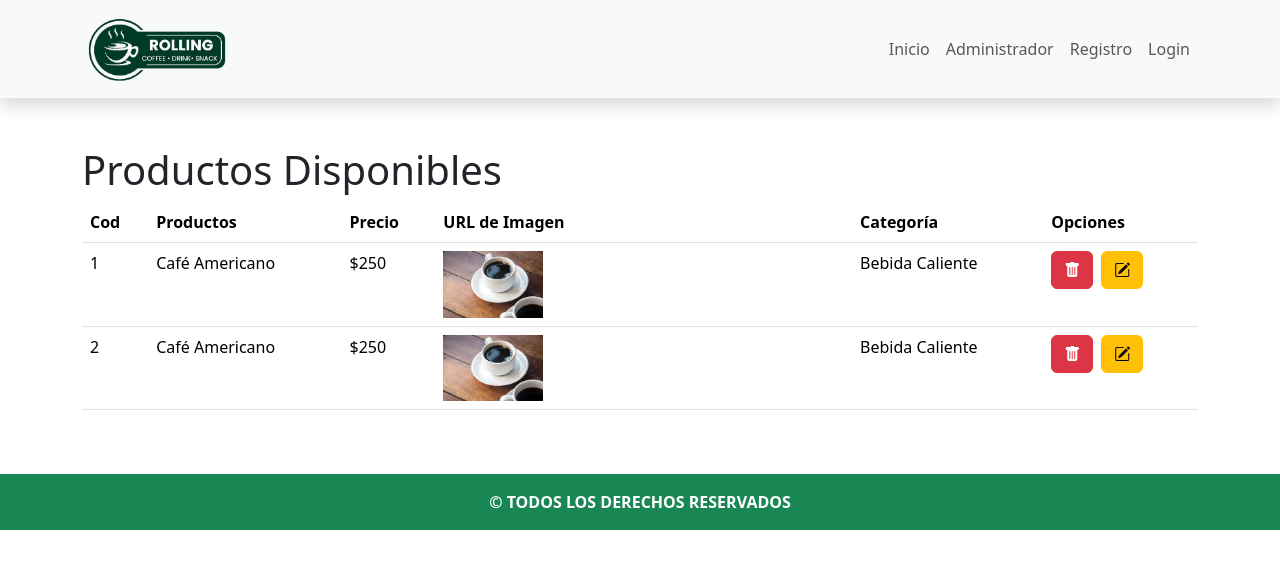
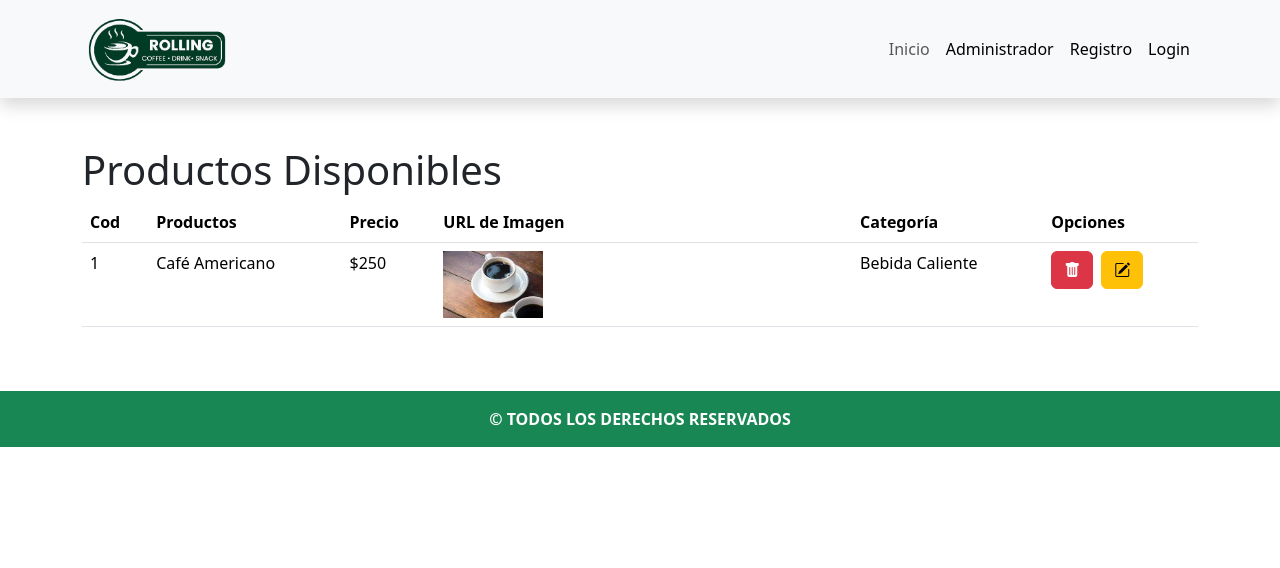
Before and after one commit to juanchyquintana/rollingCoffe, a React (Vite) app: page /administrador in a window 1280 px wide. Shown: the top 568 px of the page. Built offline with nearby package versions, Linux system fonts and the light colour scheme.

Commit message:
se agregaron las rutas al proyecto

```diff
--- a/package.json
+++ b/package.json
@@ -13,7 +13,8 @@
     "bootstrap": "^5.3.2",
     "react": "^18.2.0",
     "react-bootstrap": "^2.10.0",
-    "react-dom": "^18.2.0"
+    "react-dom": "^18.2.0",
+    "react-router-dom": "^6.22.0"
   },
   "devDependencies": {
     "@types/react": "^18.2.43",
--- a/src/App.jsx
+++ b/src/App.jsx
@@ -3,15 +3,20 @@ import Header from "./components/common/Header";
 import Inicio from "./components/pages/Inicio";
 import Administrador from "./components/pages/Administrador";
 import Error404 from "./components/pages/Error404";
+import { BrowserRouter, Routes, Route } from "react-router-dom";
 
 function App() {
   return (
     <>
-      <Header />
-        {/* <Inicio /> */}
-        <Administrador />
-        {/* <Error404 /> */}
-      <Footer />
+      <BrowserRouter>
+        <Header />
+          <Routes>
+            <Route exact path="/" element={<Inicio />} />
+            <Route exact path="/administrador" element={<Administrador />} />
+            <Route path="*" element={<Error404 />} />
+          </Routes>
+        <Footer />
+      </BrowserRouter>
     </>
   );
 }
--- a/src/components/CardProducto.jsx
+++ b/src/components/CardProducto.jsx
@@ -1,4 +1,5 @@
 import { Button, Card } from "react-bootstrap"
+import cafeAmericano from "../assets/cafeAmericano.jpeg";
 
 const CardProducto = () => {
   return (
@@ -11,7 +12,7 @@ const CardProducto = () => {
 
         <div>
           <Card className="w-50">
-          <Card.Img variant="top" src="holder.js/100px180" />
+          <Card.Img variant="top" src={cafeAmericano} />
           <Card.Body>
             <Card.Title>Café Americano</Card.Title>
             <Card.Text>
--- /dev/null
+++ b/src/components/ItemProductos.jsx
@@ -0,0 +1,31 @@
+import cafeAmericano from "../assets/cafeAmericano.jpeg";
+
+const ItemProductos = () => {
+  return (
+    <tr>
+      <td>1</td>
+      <td>Café Americano</td>
+      <td>$250</td>
+      <td>
+        <img
+          src={cafeAmericano}
+          alt="Café Americano"
+          className="w-25 img-fluid"
+        />
+      </td>
+      <td>Bebida Caliente</td>
+      <td>
+        <div className="d-flex gap-2">
+          <button className="btn btn-danger">
+            <i className="bi bi-trash-fill"></i>
+          </button>
+          <button className="btn btn-warning">
+            <i className="bi bi-pencil-square"></i>
+          </button>
+        </div>
+      </td>
+    </tr>
+  );
+};
+
+export default ItemProductos;
--- a/src/components/TablaAdministrador.jsx
+++ b/src/components/TablaAdministrador.jsx
@@ -1,5 +1,5 @@
-import { Table } from 'react-bootstrap'
-import cafeAmericano from '../assets/cafeAmericano.jpeg'
+import { Table } from "react-bootstrap";
+import ItemProductos from "./ItemProductos";
 
 const TablaAdministrador = () => {
   return (
@@ -17,38 +17,11 @@ const TablaAdministrador = () => {
         </thead>
 
         <tbody>
-          <tr>
-            <td>1</td>
-            <td>Café Americano</td>
-            <td>$250</td>
-            <td><img src={cafeAmericano} alt="Café Americano" className='w-25 img-fluid' /></td>
-            <td>Bebida Caliente</td>
-            <td>
-                <div className='d-flex gap-2'>
-                    <button className='btn btn-danger'><i className="bi bi-trash-fill"></i></button>
-                    <button className='btn btn-warning'><i className="bi bi-pencil-square"></i></button>
-                </div>
-            </td>
-          </tr>
-
-          <tr>
-            <td>2</td>
-            <td>Café Americano</td>
-            <td>$250</td>
-            <td><img src={cafeAmericano} alt="Café Americano" className='w-25 img-fluid' /></td>
-            <td>Bebida Caliente</td>
-            <td>
-                <div className='d-flex gap-2'>
-                    <button className='btn btn-danger'><i className="bi bi-trash-fill"></i></button>
-                    <button className='btn btn-warning'><i className="bi bi-pencil-square"></i></button>
-                </div>
-            </td>
-          </tr>
-
+          <ItemProductos />
         </tbody>
       </Table>
     </div>
-  )
-}
+  );
+};
 
-export default TablaAdministrador
+export default TablaAdministrador;
--- a/src/components/common/Header.jsx
+++ b/src/components/common/Header.jsx
@@ -1,20 +1,21 @@
 import { Container, Nav, Navbar } from "react-bootstrap";
 import logoCoffe from '../../assets/Coffee_Logo.png'
+import { Link, NavLink } from "react-router-dom";
 
 const Header = () => {
   return (
     <Navbar expand="lg" className="bg-body-tertiary shadow">
       <Container>
-        <Navbar.Brand href="#home">
+        <Navbar.Brand as={Link} to="/">
             <img src={logoCoffe} alt="Logo Coffe" className="img-fluid" width={150} />
         </Navbar.Brand>
         <Navbar.Toggle aria-controls="basic-navbar-nav" />
         <Navbar.Collapse id="basic-navbar-nav">
           <Nav className="ms-auto text-center">
-            <Nav.Link href="#inicio">Inicio</Nav.Link>
-            <Nav.Link href="#link">Administrador</Nav.Link>
-            <Nav.Link href="#link">Registro</Nav.Link>
-            <Nav.Link href="#link">Login</Nav.Link>
+            <NavLink end className="nav-link" to="/">Inicio</NavLink>
+            <NavLink end className="nav-link" to="/administrador">Administrador</NavLink>
+            <NavLink end className="nav-link" to="#link">Registro</NavLink>
+            <NavLink end className="nav-link" to="#link">Login</NavLink>
           </Nav>
         </Navbar.Collapse>
       </Container>
```
Also changed, not shown: 1 other file (tests, documents, lock files or other folders).
